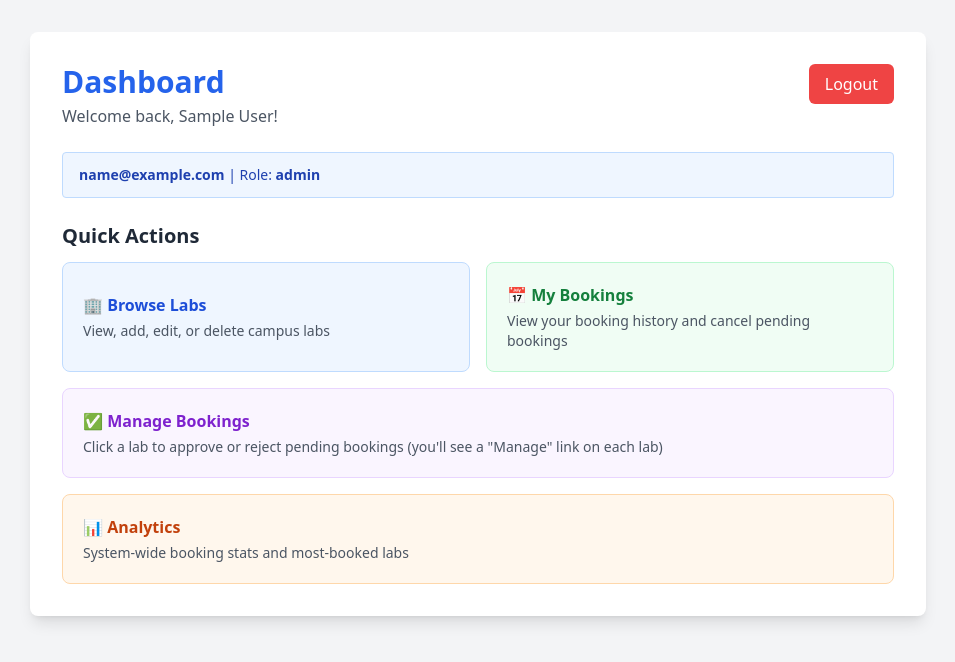
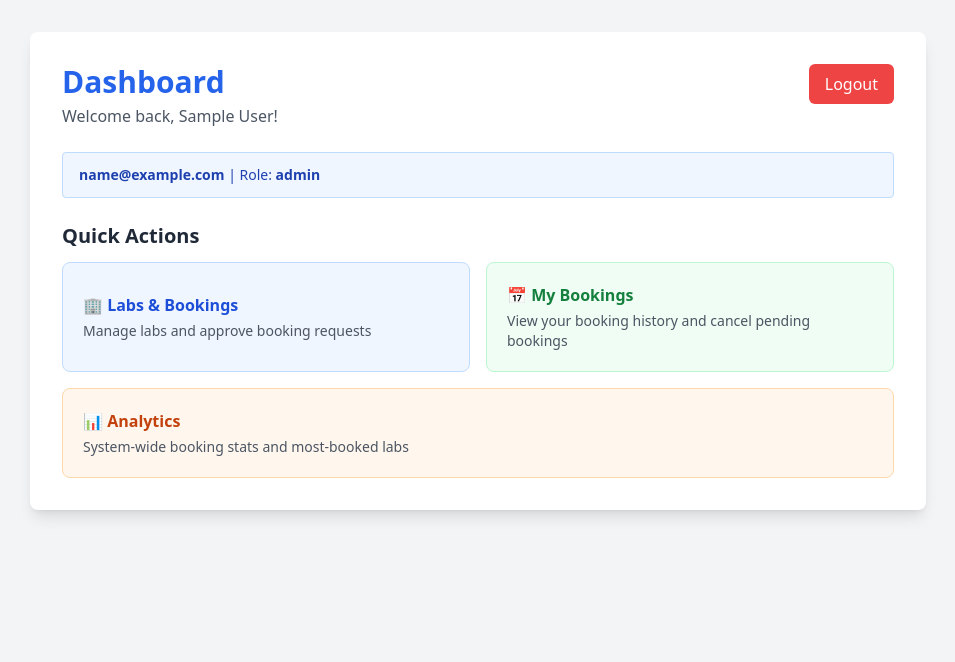
Before and after one commit to tanyasusan92/fsad-lab-booking, a React app in the folder frontend/: page /dashboard in a window 1280 px wide. Shown: the top 662 px of the page, without its empty margins (162-1117 px from the left). Built offline with nearby package versions, Linux system fonts and the light colour scheme; sample sign-in values are in the browser's storage; the HTML template or start-up script is replaced by a standard one.

Commit message:
Admin dashboard bug fix: combine Browse Labs and Manage Bookings into role-aware single card

```diff
--- a/frontend/src/pages/Dashboard.jsx
+++ b/frontend/src/pages/Dashboard.jsx
@@ -40,15 +40,24 @@ function Dashboard() {
             Quick Actions
           </h2>
           <div className="grid grid-cols-1 md:grid-cols-2 gap-4">
+             {/* Card 1: Adapts label based on role */}
             <button
               onClick={() => navigate('/labs')}
               className="text-left p-5 bg-blue-50 border border-blue-200 rounded-lg hover:bg-blue-100 transition"
             >
-              <h3 className="font-semibold text-blue-700">🏢 Browse Labs</h3>
+              <h3 className="font-semibold text-blue-700">
+                {user.role === 'admin'
+                  ? '🏢 Labs & Bookings'
+                  : user.role === 'staff'
+                    ? '🏢 Labs & Bookings'
+                    : '🏢 Browse Labs'}
+              </h3>
               <p className="text-sm text-gray-600 mt-1">
                 {user.role === 'admin'
-                  ? 'View, add, edit, or delete campus labs'
-                  : 'View available labs and book a slot'}
+                  ? 'Manage labs and approve booking requests'
+                  : user.role === 'staff'
+                    ? 'View labs and manage booking requests for your lab'
+                    : 'View available labs and book a slot'}
               </p>
             </button>
 
@@ -61,20 +70,6 @@ function Dashboard() {
                 View your booking history and cancel pending bookings
               </p>
             </button>
-
-            {(user.role === 'staff' || user.role === 'admin') && (
-              <button
-                onClick={() => navigate('/labs')}
-                className="text-left p-5 bg-purple-50 border border-purple-200 rounded-lg hover:bg-purple-100 transition md:col-span-2"
-              >
-                <h3 className="font-semibold text-purple-700">
-                  ✅ Manage Bookings
-                </h3>
-                <p className="text-sm text-gray-600 mt-1">
-                  Click a lab to approve or reject pending bookings (you'll see a "Manage" link on each lab)
-                </p>
-              </button>
-            )}
 
             {user.role === 'admin' && (
               <button
```
